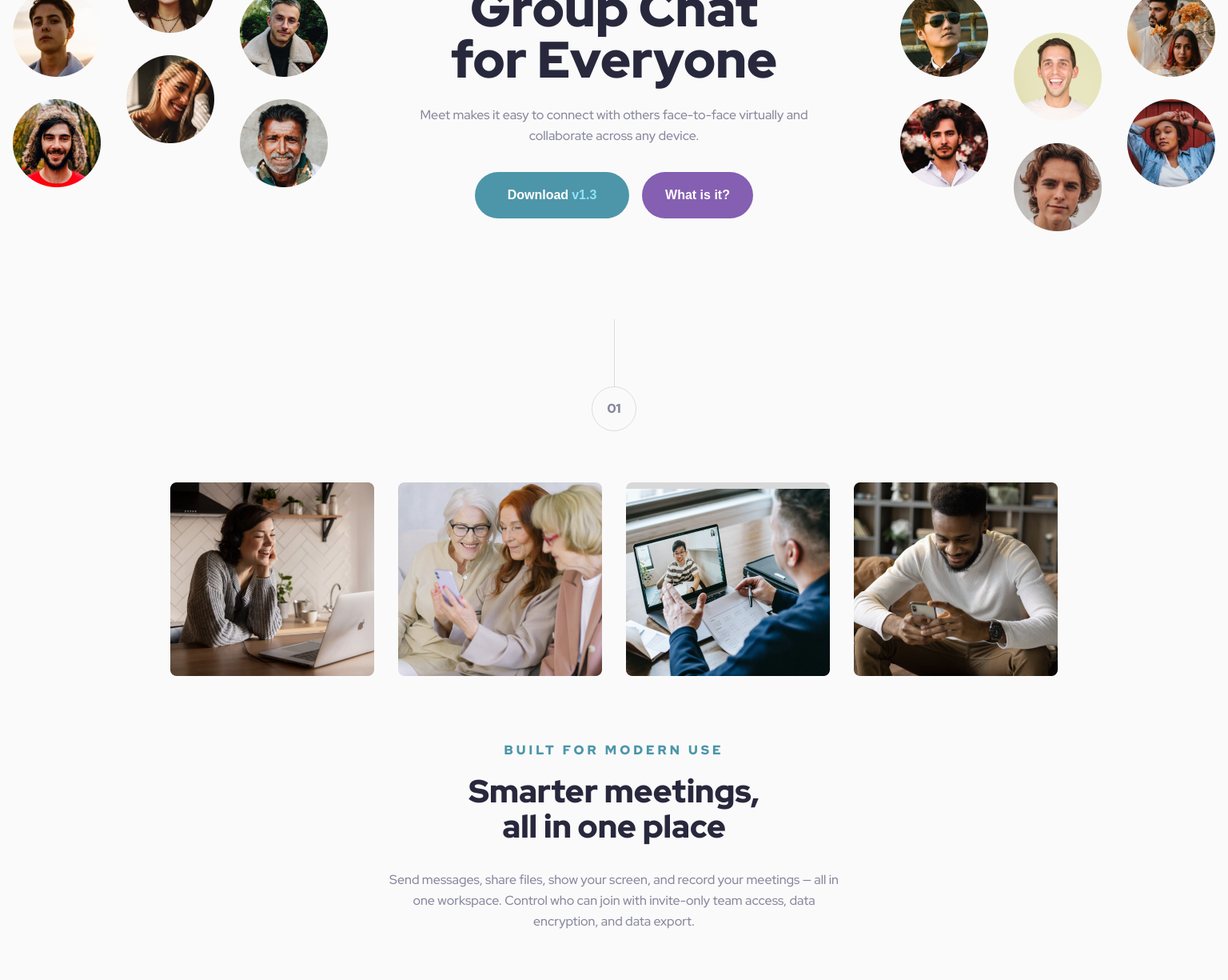
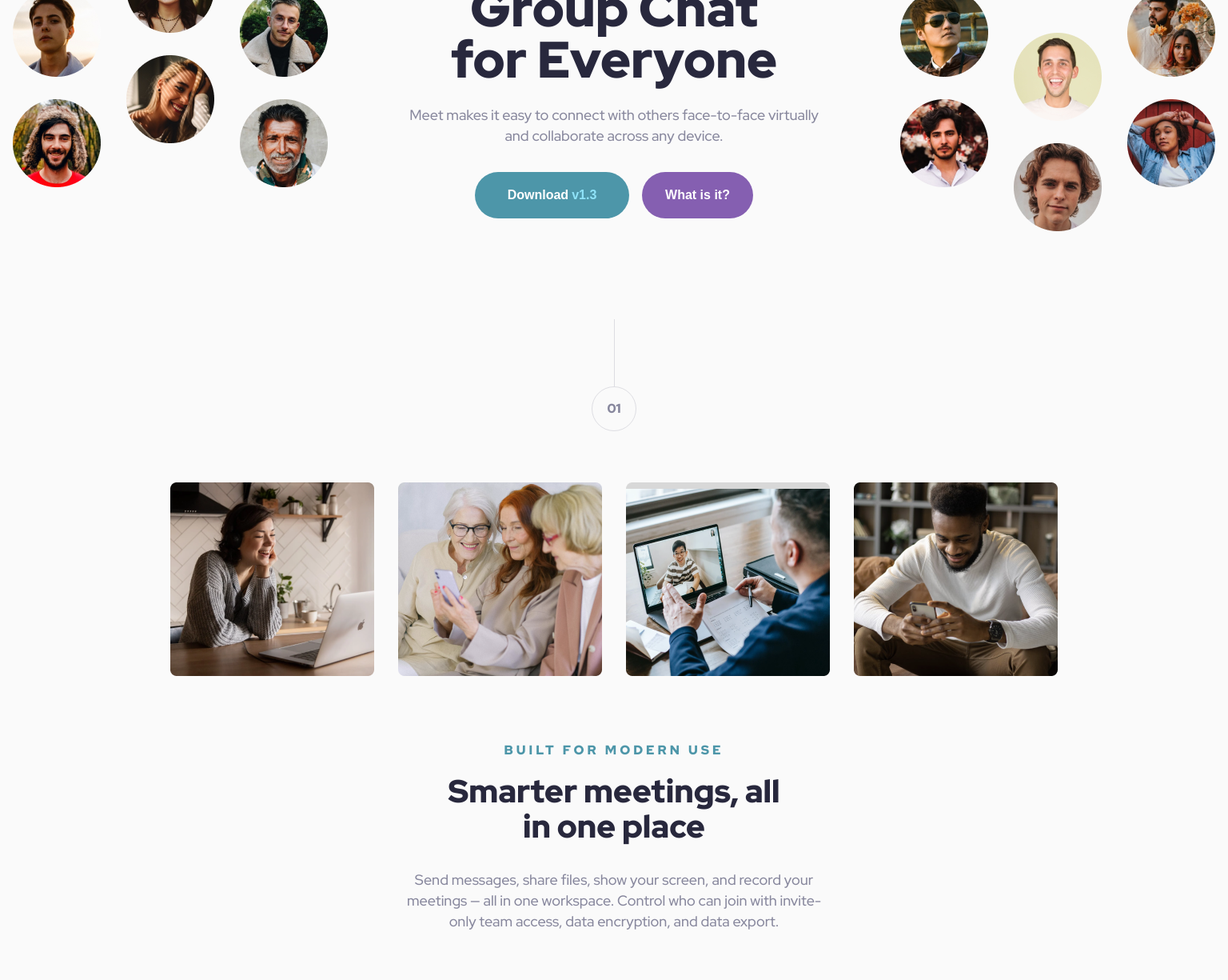
Before and after one commit to 0x41-li/meet-landing-page, a React (Create React App) app: page / in a window 1536 px wide. Shown: the part 240-1465 px from the top of the page at 80% size. Built offline with nearby package versions, Linux system fonts and the light colour scheme.

Commit message:
Desktop version: values changed to match design values

```diff
--- a/src/App.scss
+++ b/src/App.scss
@@ -83,6 +83,8 @@ header {
 
     width: 100%;
     height: 100%;
+
+    z-index: -999;
   }
 }
 
@@ -163,6 +165,10 @@ h1 {
 
   @media screen and (min-width: 1440px) {
     max-width: 540px;
+    font-size: 18px;
+
+    padding-left: 0px;
+    padding-right: 0;
   }
 }
 
@@ -408,6 +414,11 @@ h1 {
 
     margin-top: 16px;
   }
+
+  @media screen and (min-width: 1440px) {
+    padding-left: 0;
+    padding-right: 0;
+  }
 }
 
 .first-sec__p {
@@ -428,6 +439,14 @@ h1 {
     margin-left: auto;
     margin-right: auto;
     padding: 0;
+  }
+
+  @media screen and (min-width: 1440px) {
+    font-size: 18px;
+
+    max-width: 540px;
+
+    padding: 0 10px;
   }
 }
 
@@ -585,8 +604,7 @@ h1 {
 }
 
 .second-sec__btn:hover {
-
-  background: #B18BDD;
+  background: #b18bdd;
 }
 
 .second-sec__btn__version-number {
```
